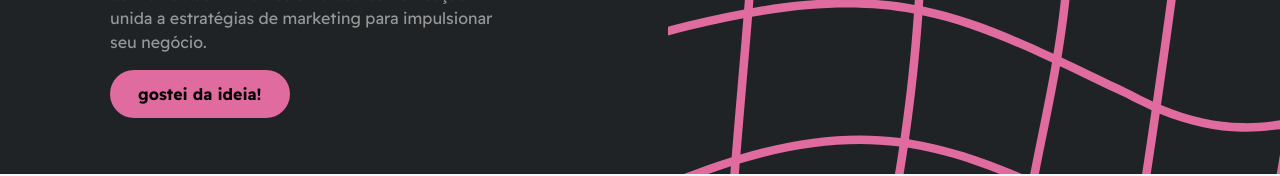
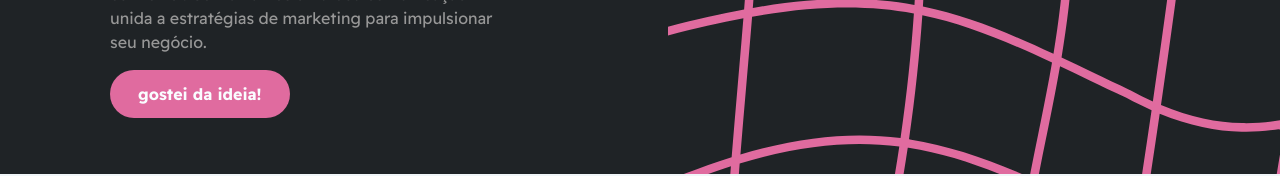
Before and after one commit to gustavosalm/react-awakenSite, a React (Vite) app: page / in a window 1280 px wide. Shown: the part 555-731 px from the top of the page. Built offline with nearby package versions, Linux system fonts and the light colour scheme.

Commit message:
fix: main button text color fixed

```diff
--- a/src/global.css
+++ b/src/global.css
@@ -31,4 +31,5 @@ body {
   border-radius: 3.5rem;
   padding: 1rem 1.75rem;
   background-color: #E06B9F;
+  color: #FAFDFF;
 }
```
